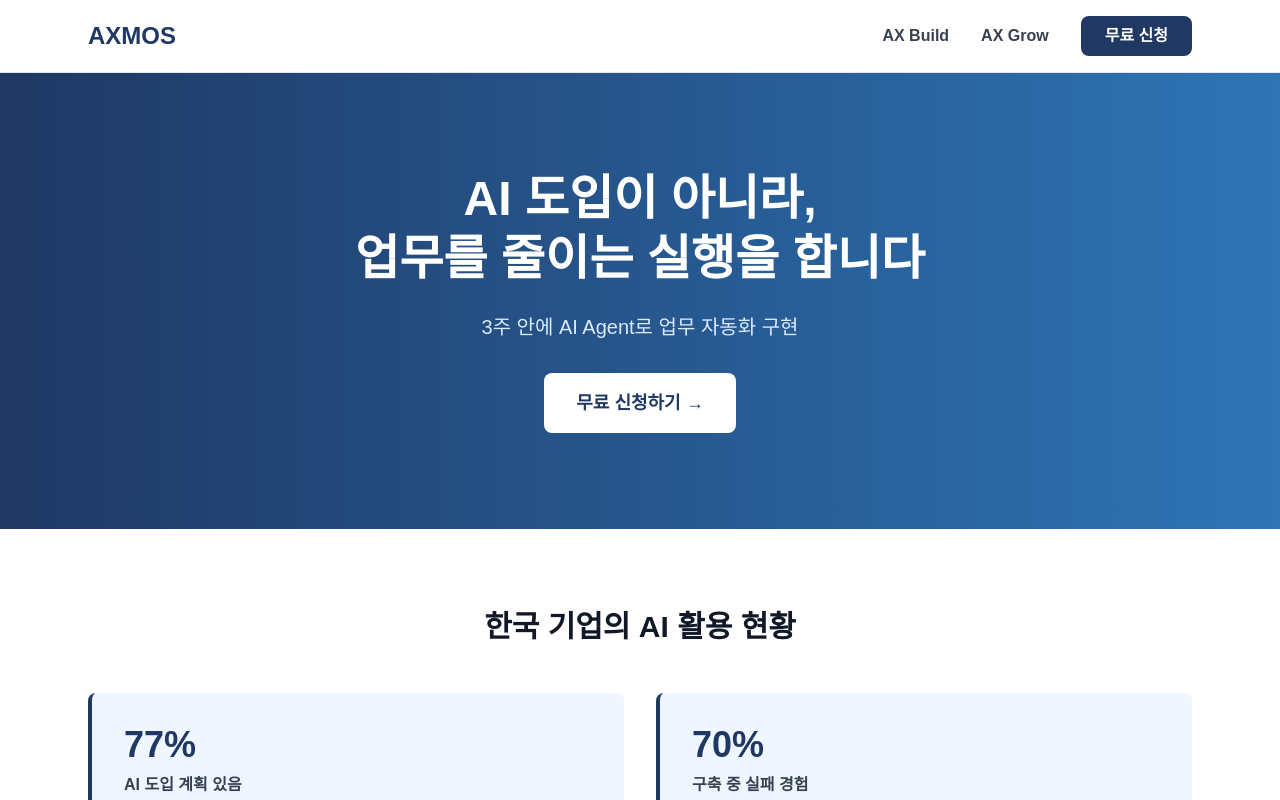
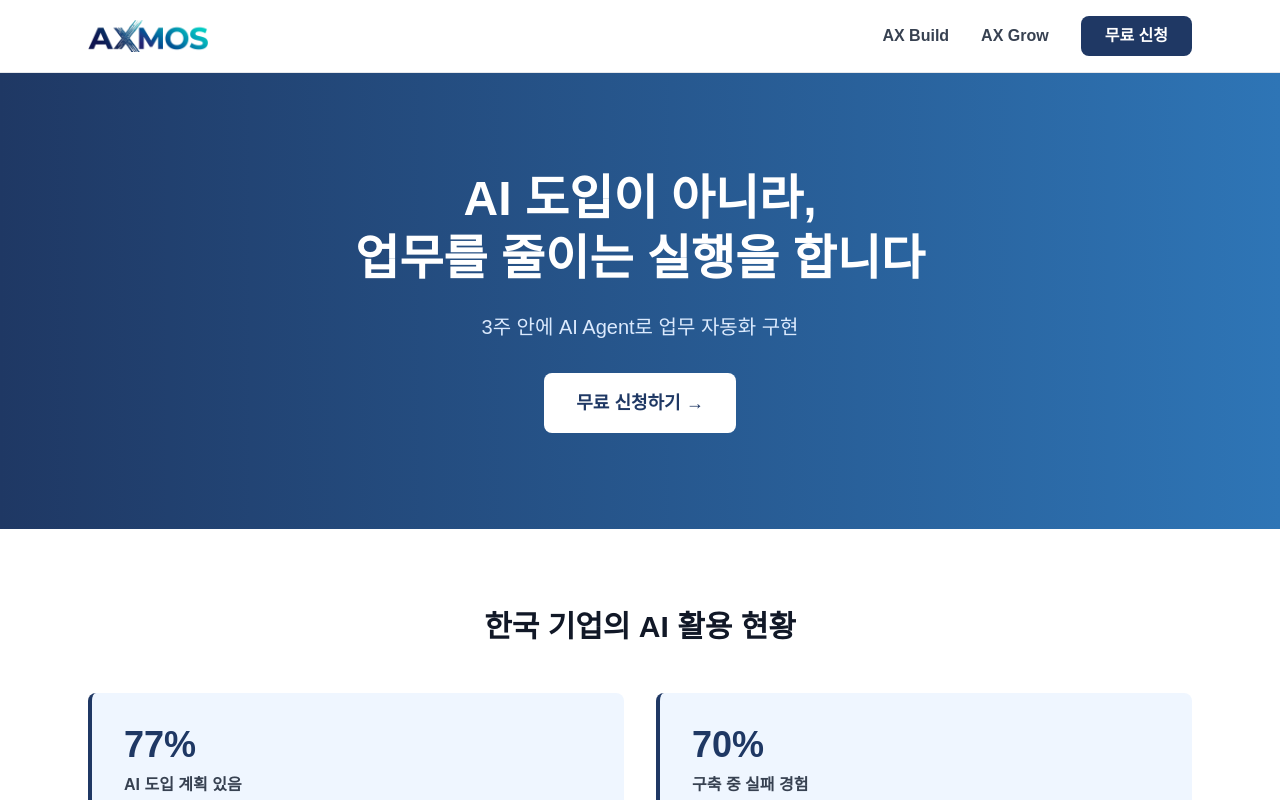
Before and after one commit to mjbaek-source/axmos-homepage, a Next.js app: page / in a window 1280 px wide. Shown: the top 800 px of the page. Built offline with nearby package versions, Linux system fonts and the light colour scheme; a web font is replaced by a local one.

Commit message:
Feature: Add AXMOS logo image to header

```diff
--- a/components/Header.tsx
+++ b/components/Header.tsx
@@ -1,6 +1,7 @@
 'use client';
 
 import Link from 'next/link';
+import Image from 'next/image';
 import { useState } from 'react';
 
 export default function Header() {
@@ -9,8 +10,14 @@
   return (
     <header className="sticky top-0 z-50 bg-white border-b border-gray-200">
       <div className="max-w-6xl mx-auto px-6 py-4 flex items-center justify-between">
-        <Link href="/" className="font-black text-2xl text-brand">
-          AXMOS
+        <Link href="/" className="flex items-center">
+          <Image
+            src="/logo.png"
+            alt="AXMOS"
+            width={120}
+            height={40}
+            priority
+          />
         </Link>
 
         <nav className="hidden md:flex items-center gap-8">
```
Also changed, not shown: public/logo.png (added).
